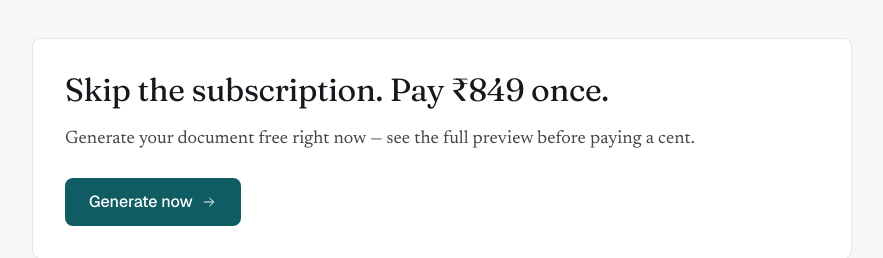
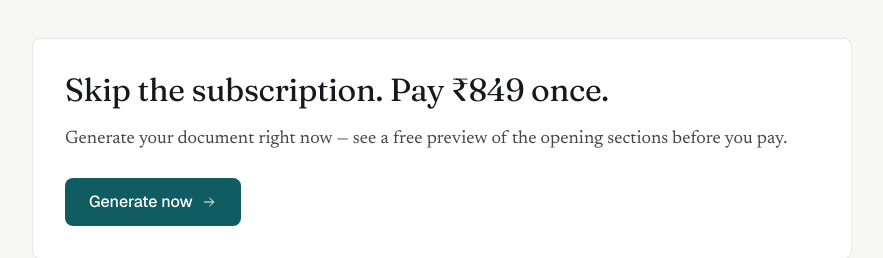
Before and after one commit to rushi053/privacypage, a Next.js app: page /vs/termly in a window 1280 px wide. Shown: the part 2840-3098 px from the top of the page, without its empty margins (198-1081 px from the left). Built offline with nearby package versions, Linux system fonts and the light colour scheme.

Commit message:
Align /vs/ footer CTA with shipped free-preview wording
The comparison-page CTA still promised a "full preview" after #6
changed every other surface to a free preview of the opening sections.

```diff
--- a/src/app/vs/[competitor]/page.tsx
+++ b/src/app/vs/[competitor]/page.tsx
@@ -123,7 +123,7 @@ export default async function CompetitorComparisonPage({ params }: { params: Pro
 
         <SeoCtaCard
           heading={`Skip the subscription. Pay ${PRICE.single} once.`}
-          sub="Generate your document free right now — see the full preview before paying a cent."
+          sub="Generate your document right now — see a free preview of the opening sections before you pay."
         />
 
         <SeoFaqSection faqs={page.faqs} />
```
